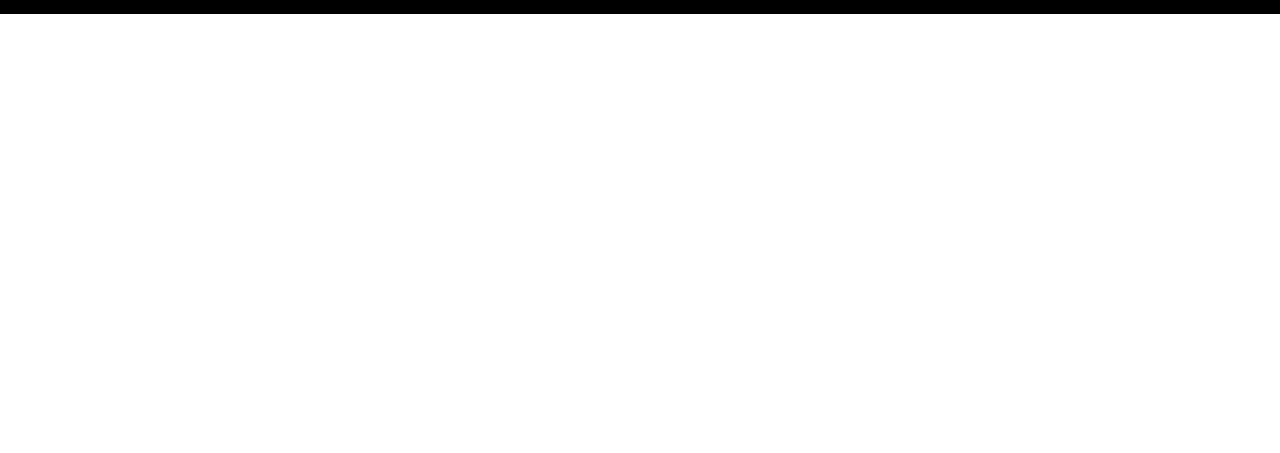
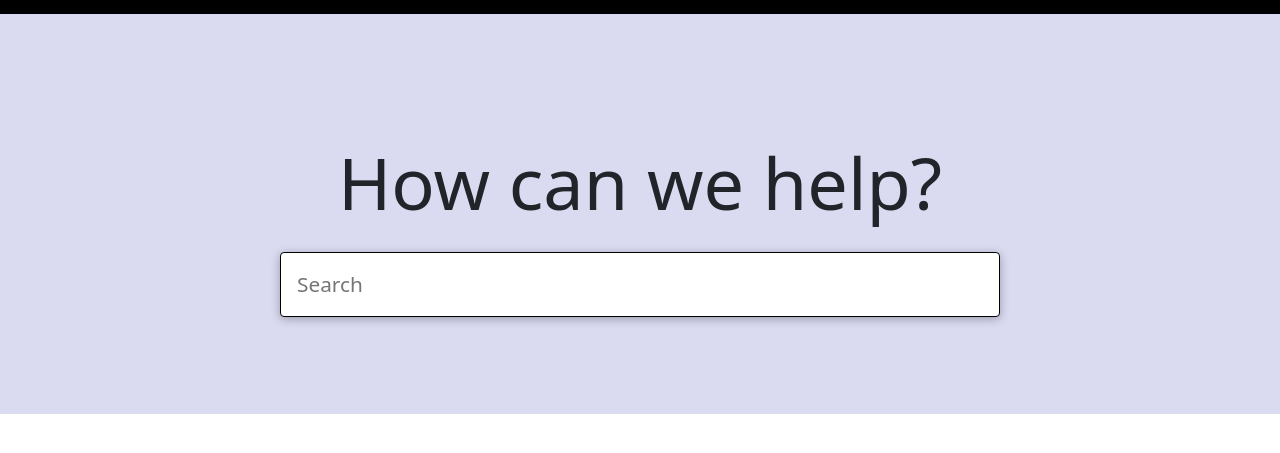
Before and after one commit to seesmof/fp-abstract, a website: page index.html in a window 1280 px wide. Shown: the part 71-524 px from the top of the page. Drawn offline with nearby package versions, Linux system fonts and the light colour scheme.

Commit message:
feat: :sparkles: add hero section

```diff
--- a/css/style.scss
+++ b/css/style.scss
@@ -66,3 +66,27 @@
     }
   }
 }
+
+/* main */
+.main {
+  background: var(--gry);
+  height: 400px;
+  display: flex;
+  justify-content: center;
+  align-items: center;
+  flex-direction: column;
+
+  .text {
+    font-size: 4.5rem;
+    margin: 1rem;
+    font-weight: 500;
+  }
+
+  input {
+    padding: 16px;
+    width: 720px;
+    border: 1px solid black;
+    font-size: 1.3rem;
+    box-shadow: 0px 2px 10px 0px rgba(0, 0, 0, 0.3);
+  }
+}
--- a/index.html
+++ b/index.html
@@ -19,6 +19,7 @@
     />
   </head>
   <body>
+    <!-- navbar -->
     <div class="nav container-fluid">
       <div class="container">
         <div class="nav-left">
@@ -79,5 +80,18 @@
         </div>
       </div>
     </div>
+
+    <!-- main -->
+    <div class="main container-fluid text-center">
+      <div class="text">How can we help?</div>
+      <div class="search">
+        <input
+          type="text"
+          name="search"
+          placeholder="Search"
+          class="rounded-1"
+        />
+      </div>
+    </div>
   </body>
 </html>
```
Also changed, not shown: css/style.css, img/chit-chat.png (added), img/dolla.png (added), img/key.png (added), img/ppl.png (added), img/puzzle.png (added), img/using.png (added), 1 other file.
